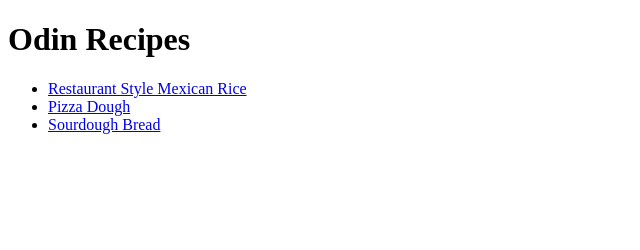
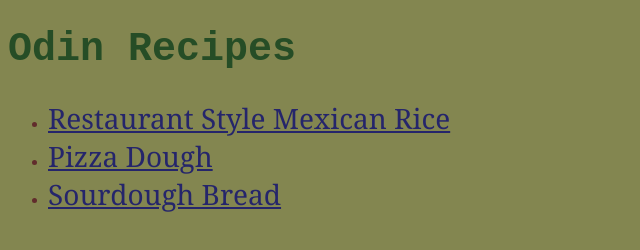
Before and after one commit to jwhnis/odin-recipes, a plain HTML site: page index.html in a window 1280 px wide. Shown: the whole page, without its empty margins (0-640 px from the left). Drawn offline with Linux system fonts and the light colour scheme.

Commit message:
Styled the index page, used external css.

```diff
--- a/index.html
+++ b/index.html
@@ -3,6 +3,7 @@
     <head>
         <meta charset="utf-8">
         <title>Odin Recipes</title>
+        <link rel="stylesheet" href="./stylemain.css">
     </head>
     <body>
         <h1>
--- a/stylemain.css
+++ b/stylemain.css
@@ -0,0 +1,19 @@
+* {
+    background-color: rgb(131, 134, 80);
+}
+
+h1 {
+    color:rgb(38, 77, 38);
+    font-family: 'Courier New', Courier, monospace;
+    font-size: 40px
+}
+
+ul {
+    color: rgb(97, 44, 44);
+}
+
+ a {
+    color: rgb(37, 37, 107);
+    font-family:Cambria, Cochin, Georgia, Times, 'Times New Roman', serif;
+     font-size: 28px;
+}
```
